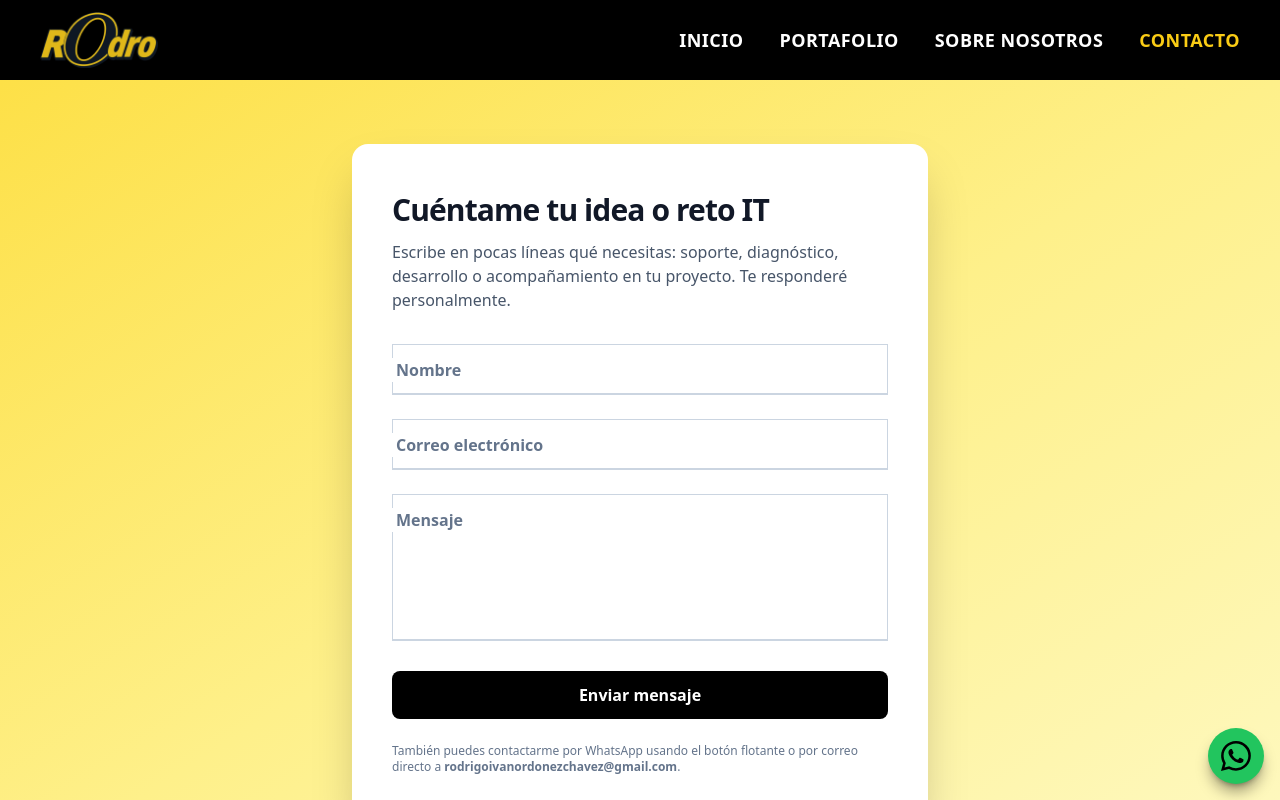
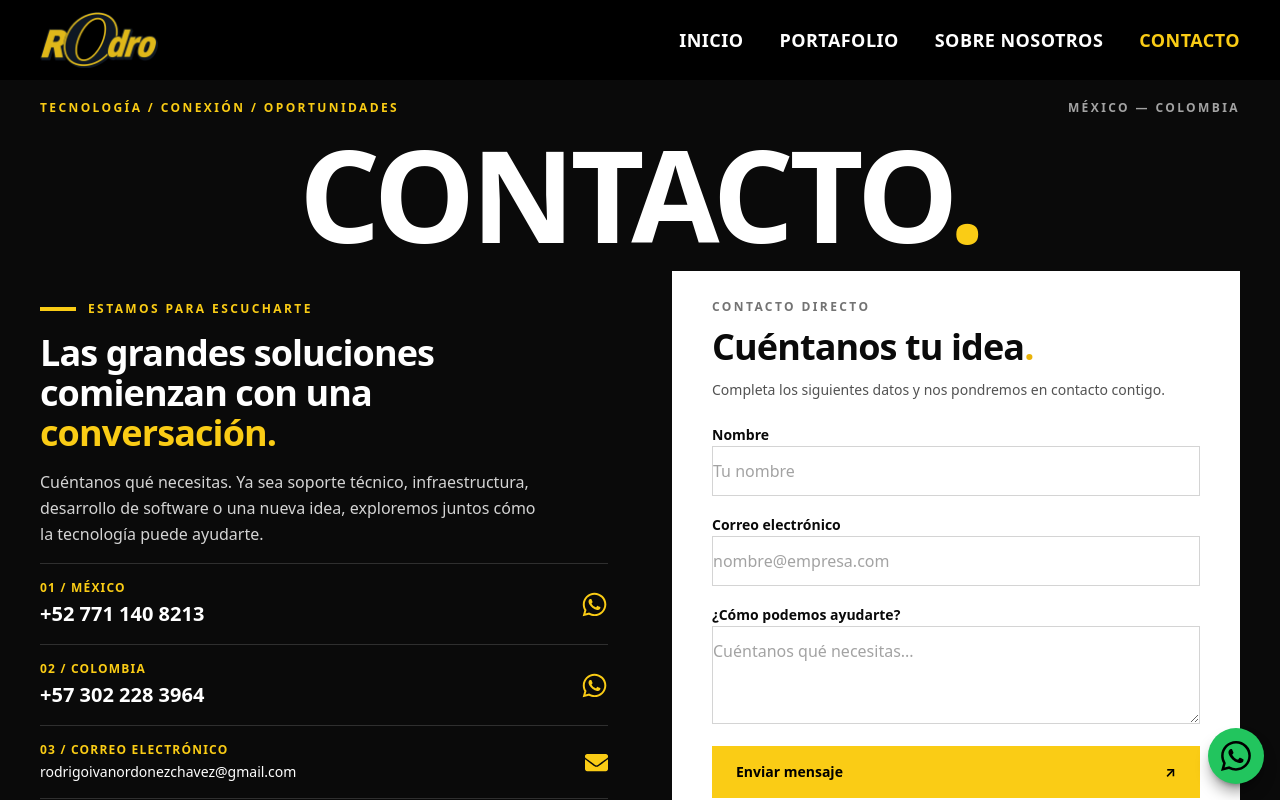
Before and after one commit to Rodro1975/Soporte-T-cnico-y-Soluciones-Tecnol-gicas, a Next.js app: page /contact in a window 1280 px wide. Shown: the top 800 px of the page. Built offline with nearby package versions, Linux system fonts and the light colour scheme.

Commit message:
Rediseña página de contacto y valida integración con EmailJS

```diff
--- a/app/contact/page.js
+++ b/app/contact/page.js
@@ -2,168 +2,289 @@
 
 import { useState } from "react";
 import emailjs from "emailjs-com";
+import { FaWhatsapp, FaEnvelope } from "react-icons/fa";
 
-// Inicializa EmailJS con tu Public Key
-emailjs.init("1Z9rEYtD53y4HwJCo"); // OJO: si cambias de cuenta, actualiza aquí
+const CONTACT_EMAIL = "rodrigoivanordonezchavez@gmail.com";
 
-export default function Contact() {
-  const [formData, setFormData] = useState({
+const CONTACTS = [
+  {
+    country: "México",
+    number: "+52 771 140 8213",
+    whatsapp: "527711408213",
+  },
+  {
+    country: "Colombia",
+    number: "+57 302 228 3964",
+    whatsapp: "573022283964",
+  },
+];
+
+const INITIAL_FORM = {
   name: "",
   email: "",
   message: "",
-  });
+};
 
-  const [success, setSuccess] = useState(false);
-  const [error, setError] = useState(false);
-  const [sending, setSending] = useState(false);
+const INPUT_CLASS =
+  "w-full rounded-none border-b border-neutral-300 bg-transparent px-0 py-3 text-base text-neutral-950 outline-none transition-colors placeholder:text-neutral-400 focus:border-yellow-600";
+
+emailjs.init("1Z9rEYtD53y4HwJCo");
+
+export default function Contact() {
+  const [formData, setFormData] = useState(INITIAL_FORM);
+  const [status, setStatus] = useState("idle");
+
+  const sending = status === "sending";
 
   const handleChange = (e) => {
-    setSuccess(false);
-    setError(false);
-    setFormData({ ...formData, [e.target.name]: e.target.value });
+    const { name, value } = e.target;
+
+    setFormData((previous) => ({
+      ...previous,
+      [name]: value,
+    }));
+
+    setStatus("idle");
   };
 
-  const sendEmail = (e) => {
+  const sendEmail = async (e) => {
     e.preventDefault();
-    setSending(true);
-    setSuccess(false);
-    setError(false);
 
-    emailjs
-      .send(
-        "service_t0p7qz9", // Service ID
-        "template_o0tj7iq", // Template ID
-        formData
-      )
-      .then(
-        () => {
-          setSuccess(true);
-          setError(false);
-          setSending(false);
-          setFormData({ name: "", email: "", message: "" });
-        },
-        (err) => {
-          console.error("Error al enviar correo:", err);
-          setError(true);
-          setSuccess(false);
-          setSending(false);
+    if (sending) return;
+
+    const payload = {
+      name: formData.name.trim(),
+      email: formData.email.trim(),
+      message: formData.message.trim(),
+    };
+
+    if (!payload.name || !payload.email || !payload.message) {
+      setStatus("invalid");
+      return;
     }
-      );
+
+    setStatus("sending");
+
+    try {
+      await emailjs.send("service_t0p7qz9", "template_o0tj7iq", payload);
+
+      setFormData(INITIAL_FORM);
+      setStatus("success");
+    } catch (err) {
+      console.error("Error EmailJS:", err.status, err.text);
+      setStatus("error");
+    }
   };
 
   return (
-    <div className="min-h-screen flex items-center justify-center bg-gradient-to-br from-yellow-300 via-yellow-200 to-yellow-100 py-16 px-4">
-      <section className="w-full max-w-xl bg-white shadow-2xl rounded-2xl px-8 py-10 md:px-10 md:py-12">
-        <h1 className="text-2xl md:text-3xl font-extrabold mb-3 text-gray-900">
-          Cuéntame tu idea o reto IT
+    <div className="overflow-x-hidden bg-neutral-950 text-white">
+      <section className="flex items-center lg:min-h-[calc(100svh-80px)]">
+        <div className="mx-auto w-full max-w-7xl px-5 py-5 md:px-10 lg:py-5">
+          {/* Encabezado editorial */}
+          <div className="flex flex-wrap items-center justify-between gap-3 text-[10px] font-bold uppercase tracking-[0.2em] md:text-xs">
+            <span className="text-yellow-400">
+              Tecnología / Conexión / Oportunidades
+            </span>
+
+            <span className="text-neutral-400">México — Colombia</span>
+          </div>
+
+          <h1 className="my-4 whitespace-nowrap text-center text-[clamp(2.5rem,10vw,9rem)] font-black uppercase leading-[0.9] tracking-[-0.035em] md:my-5">
+            Contacto<span className="text-yellow-400">.</span>
           </h1>
-        <p className="text-sm md:text-base mb-8 text-slate-600">
-          Escribe en pocas líneas qué necesitas: soporte, diagnóstico,
-          desarrollo o acompañamiento en tu proyecto. Te responderé
-          personalmente.
+
+          <div className="grid items-center gap-10 lg:grid-cols-[1fr_1fr] lg:gap-16">
+            {/* Información comercial */}
+            <div className="space-y-4">
+              <div className="flex items-center gap-3">
+                <span className="h-1 w-9 bg-yellow-400" />
+
+                <p className="text-xs font-bold uppercase tracking-[0.2em] text-yellow-400">
+                  Estamos para escucharte
+                </p>
+              </div>
+
+              <h2 className="text-3xl font-bold leading-tight tracking-tight md:text-4xl">
+                Las grandes soluciones comienzan con una{" "}
+                <span className="text-yellow-400">conversación.</span>
+              </h2>
+
+              <p className="max-w-lg text-base leading-relaxed text-neutral-300">
+                Cuéntanos qué necesitas. Ya sea soporte técnico,
+                infraestructura, desarrollo de software o una nueva idea,
+                exploremos juntos cómo la tecnología puede ayudarte.
               </p>
 
-        {/* Contact Form */}
-        <form
-          className="space-y-6"
-          onSubmit={sendEmail}
-          autoComplete="off"
-          noValidate
+              {/* Canales de contacto */}
+              <div className="divide-y divide-white/15 border-y border-white/15">
+                {CONTACTS.map((contact, index) => (
+                  <a
+                    key={contact.country}
+                    href={`https://wa.me/${contact.whatsapp}`}
+                    target="_blank"
+                    rel="noopener noreferrer"
+                    className="group flex items-center justify-between gap-4 py-4"
                   >
-          {/* Campo Nombre */}
-          <div className="relative">
+                    <div>
+                      <p className="mb-1 text-xs font-bold uppercase tracking-widest text-yellow-400">
+                        0{index + 1} / {contact.country}
+                      </p>
+
+                      <p className="text-xl font-semibold transition-colors group-hover:text-yellow-400">
+                        {contact.number}
+                      </p>
+                    </div>
+
+                    <FaWhatsapp
+                      size={27}
+                      className="shrink-0 text-yellow-400 transition-transform group-hover:scale-110"
+                      aria-hidden="true"
+                    />
+                  </a>
+                ))}
+
+                <a
+                  href={`mailto:${CONTACT_EMAIL}`}
+                  className="group flex items-center justify-between gap-4 py-4"
+                >
+                  <div className="min-w-0">
+                    <p className="mb-1 text-xs font-bold uppercase tracking-widest text-yellow-400">
+                      03 / Correo electrónico
+                    </p>
+
+                    <p className="break-all text-sm font-medium transition-colors group-hover:text-yellow-400">
+                      {CONTACT_EMAIL}
+                    </p>
+                  </div>
+
+                  <FaEnvelope
+                    size={23}
+                    className="shrink-0 text-yellow-400"
+                    aria-hidden="true"
+                  />
+                </a>
+              </div>
+
+              <p className="text-xs text-neutral-400">
+                Conectamos personas, negocios y tecnología.
+              </p>
+            </div>
+
+            {/* Formulario */}
+            <div className="bg-white p-6 text-neutral-950 md:p-7 lg:px-10 lg:py-7">
+              <p className="mb-3 text-xs font-bold uppercase tracking-[0.2em] text-neutral-500">
+                Contacto directo
+              </p>
+
+              <h2 className="text-3xl font-black tracking-tight md:text-4xl">
+                Cuéntanos tu idea
+                <span className="text-yellow-500">.</span>
+              </h2>
+
+              <p className="mt-3 text-sm leading-relaxed text-neutral-600">
+                Completa los siguientes datos y nos pondremos en contacto
+                contigo.
+              </p>
+
+              <form onSubmit={sendEmail} className="mt-5 space-y-4">
+                <div>
+                  <label htmlFor="name" className="text-sm font-bold">
+                    Nombre
+                  </label>
+
                   <input
-              type="text"
                     id="name"
                     name="name"
+                    type="text"
+                    autoComplete="name"
+                    placeholder="Tu nombre"
                     value={formData.name}
                     onChange={handleChange}
                     required
-              placeholder=" "
-              className="peer w-full border-b-2 border-slate-300 bg-transparent px-0 py-3 text-base text-slate-900 focus:outline-none focus:border-yellow-500 transition"
+                    disabled={sending}
+                    maxLength={120}
+                    className={INPUT_CLASS}
                   />
-            <label
-              htmlFor="name"
-              className="absolute left-0 -top-3.5 text-yellow-700 bg-white px-1 text-xs font-bold transition-all duration-200 pointer-events-none
-                peer-placeholder-shown:text-base peer-placeholder-shown:text-slate-500 peer-placeholder-shown:top-3.5 peer-focus:-top-3.5 peer-focus:text-xs peer-focus:text-yellow-700"
-            >
-              Nombre
-            </label>
                 </div>
 
-          {/* Campo Email */}
-          <div className="relative">
+                <div>
+                  <label htmlFor="email" className="text-sm font-bold">
+                    Correo electrónico
+                  </label>
+
                   <input
-              type="email"
                     id="email"
                     name="email"
+                    type="email"
+                    autoComplete="email"
+                    placeholder="nombre@empresa.com"
                     value={formData.email}
                     onChange={handleChange}
                     required
-              placeholder=" "
-              className="peer w-full border-b-2 border-slate-300 bg-transparent px-0 py-3 text-base text-slate-900 focus:outline-none focus:border-yellow-500 transition"
+                    disabled={sending}
+                    maxLength={254}
+                    className={INPUT_CLASS}
                   />
-            <label
-              htmlFor="email"
-              className="absolute left-0 -top-3.5 text-yellow-700 bg-white px-1 text-xs font-bold transition-all duration-200 pointer-events-none
-                peer-placeholder-shown:text-base peer-placeholder-shown:text-slate-500 peer-placeholder-shown:top-3.5 peer-focus:-top-3.5 peer-focus:text-xs peer-focus:text-yellow-700"
-            >
-              Correo electrónico
-            </label>
                 </div>
 
-          {/* Campo Mensaje */}
-          <div className="relative">
+                <div>
+                  <label htmlFor="message" className="text-sm font-bold">
+                    ¿Cómo podemos ayudarte?
+                  </label>
+
                   <textarea
                     id="message"
                     name="message"
-              rows={5}
+                    rows={3}
+                    placeholder="Cuéntanos qué necesitas..."
                     value={formData.message}
                     onChange={handleChange}
                     required
-              placeholder=" "
-              className="peer w-full border-b-2 border-slate-300 bg-transparent px-0 py-3 resize-none text-base text-slate-900 focus:outline-none focus:border-yellow-500 transition"
+                    disabled={sending}
+                    maxLength={3000}
+                    className={`${INPUT_CLASS} resize-y`}
                   />
-            <label
-              htmlFor="message"
-              className="absolute left-0 -top-3.5 text-yellow-700 bg-white px-1 text-xs font-bold transition-all duration-200 pointer-events-none
-                peer-placeholder-shown:text-base peer-placeholder-shown:text-slate-500 peer-placeholder-shown:top-3.5 peer-focus:-top-3.5 peer-focus:text-xs peer-focus:text-yellow-700"
-            >
-              Mensaje
-            </label>
                 </div>
 
                 <button
                   type="submit"
                   disabled={sending}
-            className="w-full mt-4 bg-black text-white font-semibold py-3 rounded-lg transition hover:bg-gray-900 disabled:opacity-60 disabled:cursor-not-allowed"
+                  className="flex w-full items-center justify-between bg-yellow-400 px-6 py-4 text-sm font-bold text-black transition-colors hover:bg-yellow-500 disabled:cursor-not-allowed disabled:opacity-60"
                 >
-            {sending ? "Enviando..." : "Enviar mensaje"}
+                  {sending ? "Enviando mensaje..." : "Enviar mensaje"}
+                  <span aria-hidden="true">↗</span>
                 </button>
-        </form>
 
-        {/* Mensajes de Éxito/Error */}
-        {success && (
-          <p className="text-sm text-green-600 font-semibold mt-4">
-            ✅ Mensaje enviado correctamente. Te responderé en cuanto lo revise.
-          </p>
-        )}
-        {error && (
-          <p className="text-sm text-red-600 font-semibold mt-4">
-            Ocurrió un error al enviar el mensaje. Intenta nuevamente en unos
-            minutos.
+                <div aria-live="polite">
+                  {status === "success" && (
+                    <p className="border-l-4 border-green-600 bg-green-50 p-3 text-sm font-medium text-green-800">
+                      Gracias por contactarnos. Tu mensaje se ha enviado
+                      correctamente.
                     </p>
                   )}
 
-        {/* Nota extra */}
-        <p className="mt-6 text-[11px] md:text-xs text-slate-500">
-          También puedes contactarme por WhatsApp usando el botón flotante o por
-          correo directo a{" "}
-          <span className="font-semibold">
-            rodrigoivanordonezchavez@gmail.com
-          </span>
-          .
+                  {status === "error" && (
+                    <p className="border-l-4 border-red-600 bg-red-50 p-3 text-sm font-medium text-red-800">
+                      No pudimos enviar tu mensaje. Intenta nuevamente o
+                      contáctanos por WhatsApp.
                     </p>
+                  )}
+
+                  {status === "invalid" && (
+                    <p className="text-sm font-medium text-red-700">
+                      Completa todos los campos antes de enviar.
+                    </p>
+                  )}
+                </div>
+              </form>
+
+              <p className="mt-4 text-xs leading-relaxed text-neutral-500">
+                Utilizaremos tus datos para responder a tu solicitud de
+                contacto.
+              </p>
+            </div>
+          </div>
+        </div>
       </section>
     </div>
   );
```
Lines whose indentation alone changed are shown as unchanged.
